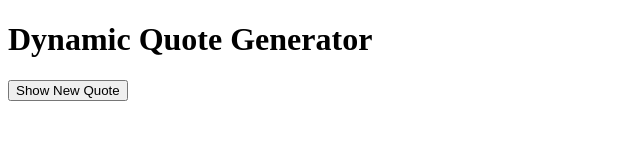
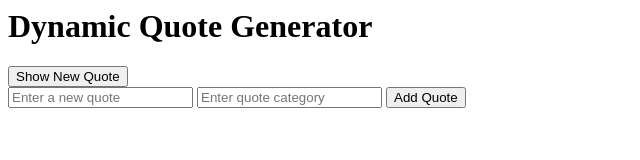
Before and after one commit to Amos5041/alx_fe_javascript, a plain HTML site: page dom-manipulation/index.html in a window 1280 px wide. Shown: the whole page, without its empty margins (0-640 px from the left). Drawn offline with Linux system fonts and the light colour scheme.

Commit message:
Update index.html

```diff
--- a/dom-manipulation/index.html
+++ b/dom-manipulation/index.html
@@ -1,14 +1,15 @@
-<!DOCTYPE html>
-  <html lang="en">
-  <head>
-    <meta charset="UTF-8">
-    <meta name="viewport" content="width=device-width, initial-scale=1.0">
-    <title>Dynamic Quote Generator</title>
-  </head>
 <body>
   <h1>Dynamic Quote Generator</h1>
+
   <div id="quoteDisplay"></div>
+
   <button id="newQuote">Show New Quote</button>
+
+  <div>
+    <input id="newQuoteText" type="text" placeholder="Enter a new quote" />
+    <input id="newQuoteCategory" type="text" placeholder="Enter quote category" />
+    <button id="addQuoteBtn">Add Quote</button> <!-- Use correct ID -->
+  </div>
+
   <script src="script.js"></script>
 </body>
-  </html>
```
Lines whose indentation alone changed are shown as unchanged.
